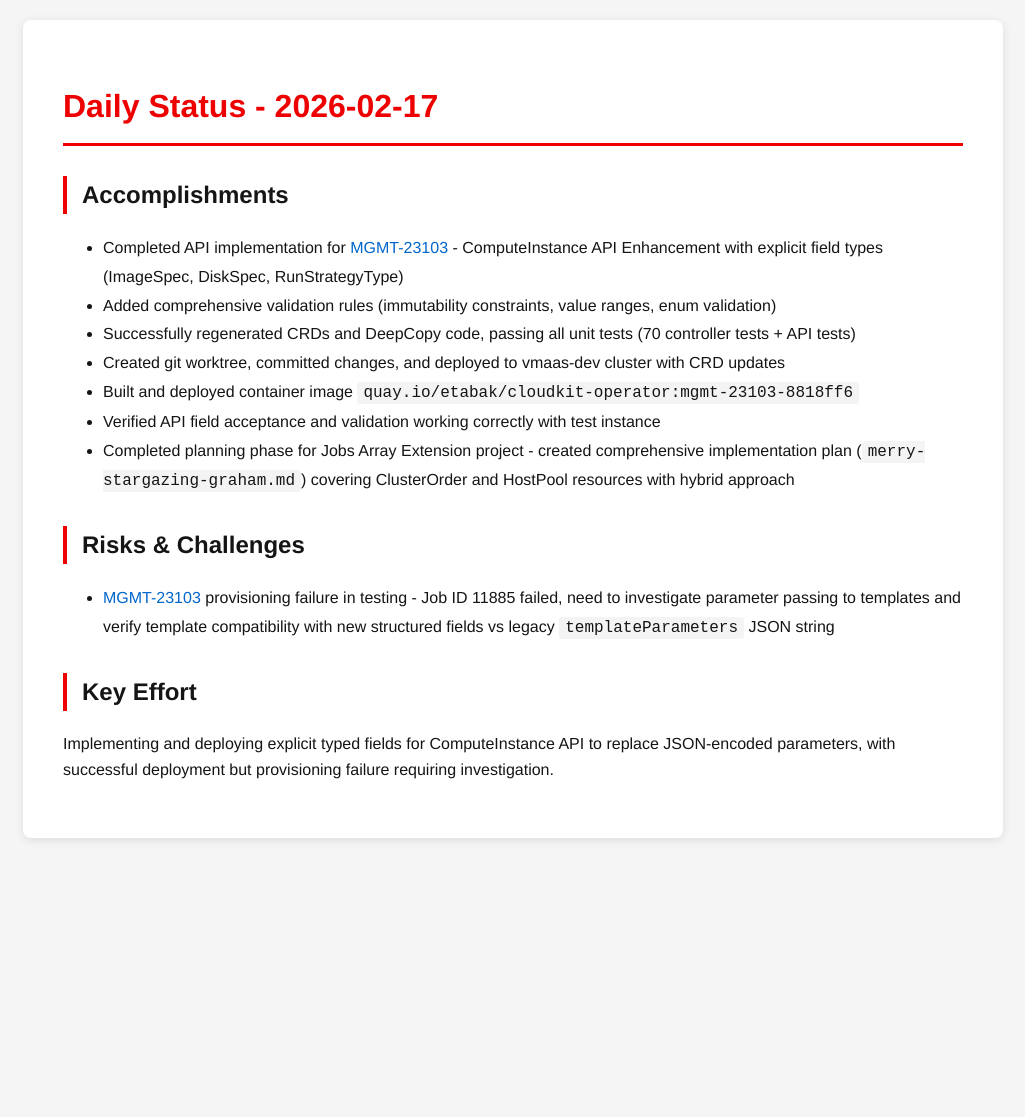
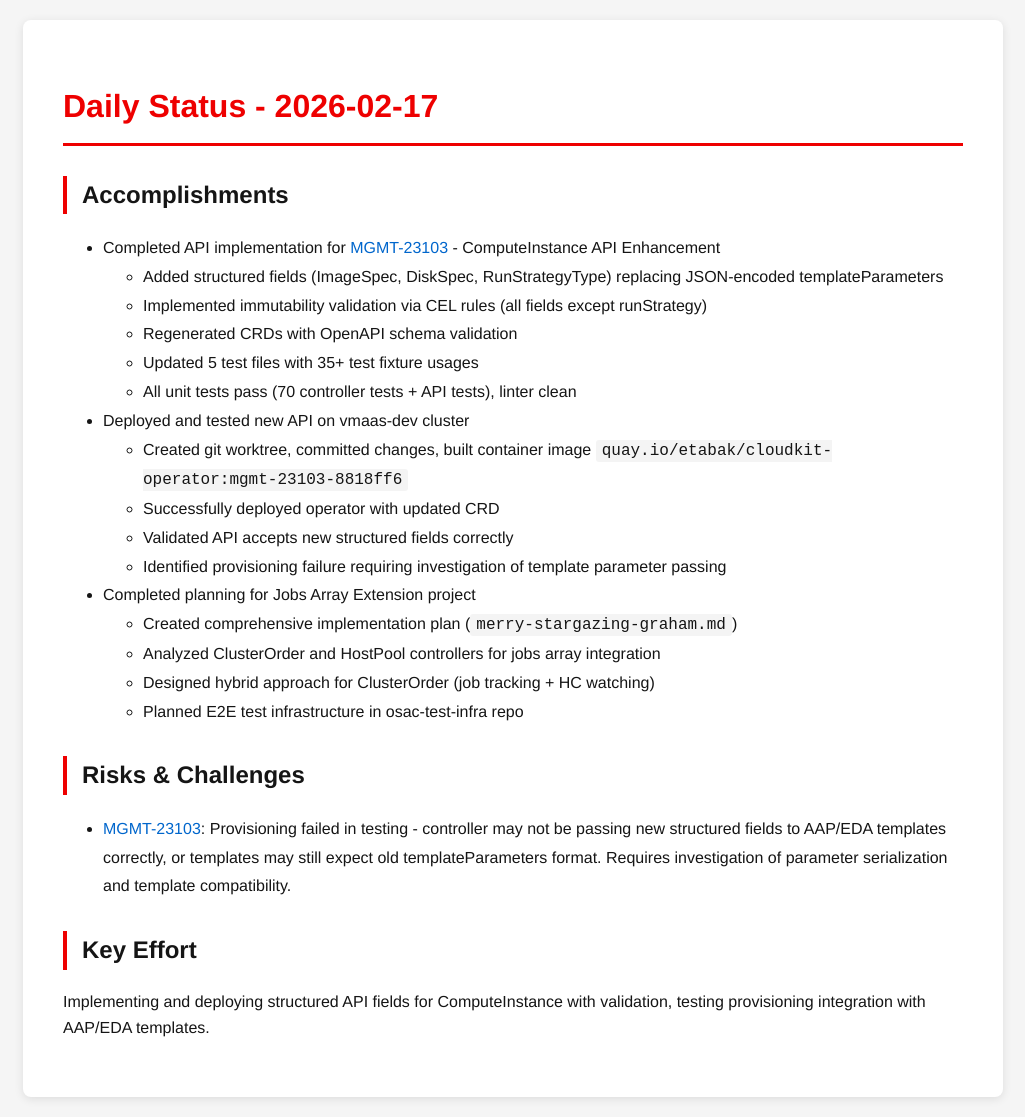
Before and after one commit to tzvatot/daily-status, a Jekyll site: the page built from 2026-02-17.md, in a window 1280 px wide. Shown: the whole page, without its empty margins (127-1152 px from the left). Built offline with Jekyll 4.4.1, drawn with Linux system fonts in a browser that asks for light colours; before the commit the page ends 900 px from its top, so only the background shows below that.

Commit message:
Daily status update - 2026-02-17

```diff
--- a/2026-02-17.md
+++ b/2026-02-17.md
@@ -7,16 +7,25 @@ date: 2026-02-17
 # Daily Status - 2026-02-17
 
 ## Accomplishments
-- Completed API implementation for [MGMT-23103](https://issues.redhat.com/browse/MGMT-23103) - ComputeInstance API Enhancement with explicit field types (ImageSpec, DiskSpec, RunStrategyType)
-- Added comprehensive validation rules (immutability constraints, value ranges, enum validation)
-- Successfully regenerated CRDs and DeepCopy code, passing all unit tests (70 controller tests + API tests)
-- Created git worktree, committed changes, and deployed to vmaas-dev cluster with CRD updates
-- Built and deployed container image `quay.io/etabak/cloudkit-operator:mgmt-23103-8818ff6`
-- Verified API field acceptance and validation working correctly with test instance
-- Completed planning phase for Jobs Array Extension project - created comprehensive implementation plan (`merry-stargazing-graham.md`) covering ClusterOrder and HostPool resources with hybrid approach
+- Completed API implementation for [MGMT-23103](https://issues.redhat.com/browse/MGMT-23103) - ComputeInstance API Enhancement
+  - Added structured fields (ImageSpec, DiskSpec, RunStrategyType) replacing JSON-encoded templateParameters
+  - Implemented immutability validation via CEL rules (all fields except runStrategy)
+  - Regenerated CRDs with OpenAPI schema validation
+  - Updated 5 test files with 35+ test fixture usages
+  - All unit tests pass (70 controller tests + API tests), linter clean
+- Deployed and tested new API on vmaas-dev cluster
+  - Created git worktree, committed changes, built container image `quay.io/etabak/cloudkit-operator:mgmt-23103-8818ff6`
+  - Successfully deployed operator with updated CRD
+  - Validated API accepts new structured fields correctly
+  - Identified provisioning failure requiring investigation of template parameter passing
+- Completed planning for Jobs Array Extension project
+  - Created comprehensive implementation plan (`merry-stargazing-graham.md`)
+  - Analyzed ClusterOrder and HostPool controllers for jobs array integration
+  - Designed hybrid approach for ClusterOrder (job tracking + HC watching)
+  - Planned E2E test infrastructure in osac-test-infra repo
 
 ## Risks & Challenges
-- [MGMT-23103](https://issues.redhat.com/browse/MGMT-23103) provisioning failure in testing - Job ID 11885 failed, need to investigate parameter passing to templates and verify template compatibility with new structured fields vs legacy `templateParameters` JSON string
+- [MGMT-23103](https://issues.redhat.com/browse/MGMT-23103): Provisioning failed in testing - controller may not be passing new structured fields to AAP/EDA templates correctly, or templates may still expect old templateParameters format. Requires investigation of parameter serialization and template compatibility.
 
 ## Key Effort
-Implementing and deploying explicit typed fields for ComputeInstance API to replace JSON-encoded parameters, with successful deployment but provisioning failure requiring investigation.
+Implementing and deploying structured API fields for ComputeInstance with validation, testing provisioning integration with AAP/EDA templates.
```
